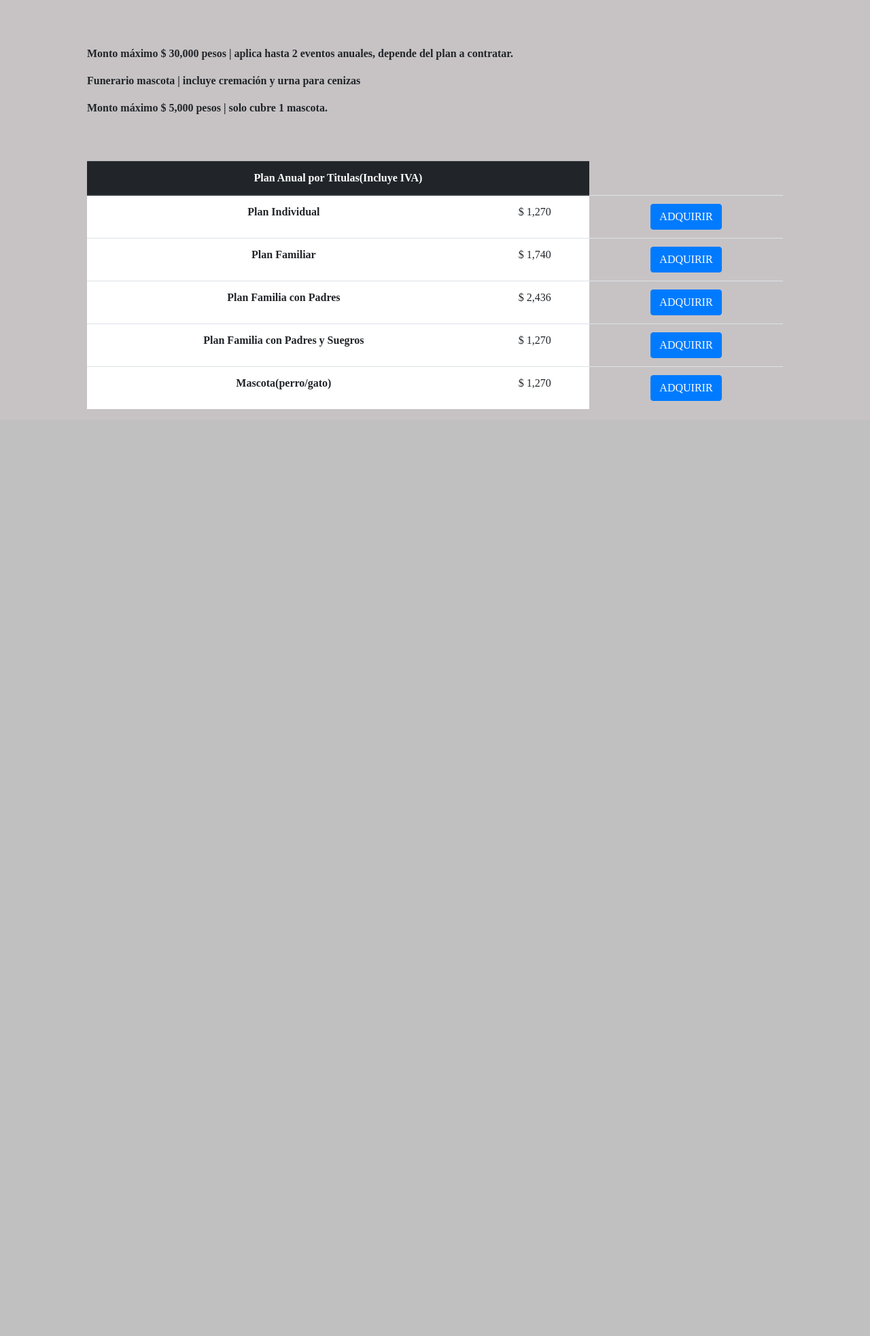
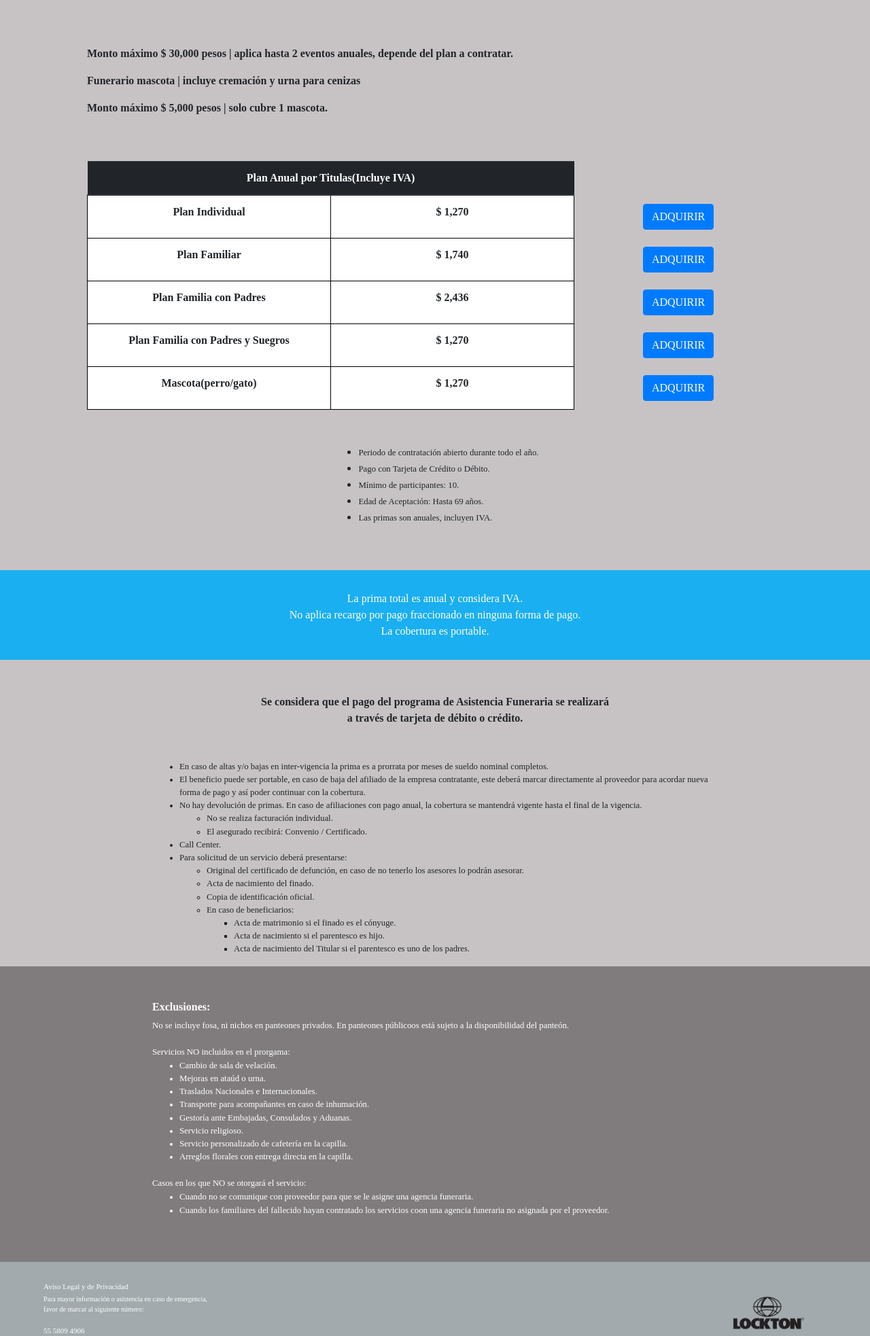
Before and after one commit to Peterdiaz15/lock, a PHP site: page /funeraria/index.php in a window 1280 px wide. Shown: the part 1097-3063 px from the top of the page at 68% size. Before the commit the page ends 1699 px from the top, so only its background shows below. Run offline with PHP 8.4, Linux system fonts and the light colour scheme; some libraries are stand-ins or nearby versions; some web fonts are replaced.

Commit message:
completo asistencia funeraria

```diff
--- a/basico/index.php
+++ b/basico/index.php
@@ -75,8 +75,6 @@
         <td>Honorarios Quirúrgicos por reembolso</td>
         <td>Gua +75 %</td>
       </tr>
-
-
     </table>
   </div>
 </div>
--- a/css/funeraria.css
+++ b/css/funeraria.css
@@ -17,9 +17,50 @@
 .iden{
 	width: 80%;
 }
+.iden2{
+	width: 65%;
+}
 #tabla{
 	background: white;
 }
 .colorB{
 	background: #C7C3C4;
+	border-color: #C7C3C4;
+
 }
+
+th{
+	background: black;
+	color: white;
+	padding: 10px;
+	text-align: center;
+}
+td{
+	border: 1px solid black;
+	padding: 10px;
+	background: white;
+	text-align: center;
+	font-weight: bold;
+	width: 35%;
+
+}
+#botonTabla{
+	border-color: #C7C3C4;
+}
+#azul{
+	background: #1AAFF1;
+}
+#textWhite{
+	color: white;
+}
+.espacio2{
+	margin-top: 30px;
+	margin-bottom: 30px;
+}
+#parte2{
+	background: #C7C3C4;
+}
+#grisObs{
+	background: #807C7D;
+	color: white;
+}
--- a/funeraria/index.php
+++ b/funeraria/index.php
@@ -71,7 +71,7 @@
 	  	</div>
 	  	<div class="col-12 display-flex ">
 	  		<div class="margin-auto iden">
-	  			<table class="table">
+	  			<table class="table margin-auto">
 	  				<thead class="thead-dark">
 	  					<tr>
 	  						<th scope="col" colspan="2" class="text-center">Plan Anual por Titulas(Incluye IVA)</th>
@@ -79,27 +79,27 @@
 	  				</thead>
 	  				<tbody id="tabla" class="text-center">
 	  					<tr>
-	  						<th>Plan Individual</th>
+	  						<td>Plan Individual</td>
+	  						<td>$ 1,270</td>
+	  						<td class="colorB" id="botonTabla"><button class="btn btn-primary">ADQUIRIR</button></td>
+	  					</tr>
+	  					<tr>
+	  						<td>Plan Familiar</td>
+	  						<td>$ 1,740</td>
+	  						<td class="colorB"><button class="btn btn-primary">ADQUIRIR</button></td>
+	  					</tr>
+	  					<tr>
+	  						<td>Plan Familia con Padres</td>
+	  						<td>$ 2,436</td>
+	  						<td class="colorB" ><button class="btn btn-primary">ADQUIRIR</button></td>
+	  					</tr>
+	  					<tr>
+	  						<td width="50%">Plan Familia con Padres y Suegros</td>
 	  						<td>$ 1,270</td>
 	  						<td class="colorB"><button class="btn btn-primary">ADQUIRIR</button></td>
 	  					</tr>
 	  					<tr>
-	  						<th>Plan Familiar</th>
-	  						<td>$ 1,740</td>
-	  						<td class="colorB"><button class="btn btn-primary">ADQUIRIR</button></td>
-	  					</tr>
-	  					<tr>
-	  						<th>Plan Familia con Padres</th>
-	  						<td>$ 2,436</td>
-	  						<td class="colorB" ><button class="btn btn-primary">ADQUIRIR</button></td>
-	  					</tr>
-	  					<tr>
-	  						<th>Plan Familia con Padres y Suegros</th>
-	  						<td>$ 1,270</td>
-	  						<td class="colorB"><button class="btn btn-primary">ADQUIRIR</button></td>
-	  					</tr>
-	  					<tr>
-	  						<th>Mascota(perro/gato)</th>
+	  						<td>Mascota(perro/gato)</td>
 	  						<td>$ 1,270</td>
 	  						<td class="colorB"><button class="btn btn-primary">ADQUIRIR</button></td>
 	  					</tr>
@@ -107,10 +107,85 @@
 	  			</table>
 	  		</div>
 	  	</div>
+	  	<div class="col-12 display-flex espacio">
+	  	  <div class="margin-auto">
+           <ul>
+		    <li><Small>Periodo de contratación abierto durante todo el año.</Small></li>
+		    <li><Small>Pago con Tarjeta de Crédito o Débito.</Small></li>
+		    <li><Small>Mínimo de participantes: 10.</Small></li>
+		    <li><Small>Edad de Aceptación: Hasta 69 años.</Small></li>
+		    <li><Small>Las primas son anuales, incluyen IVA.</Small></li>
+          </ul>
+	  	 </div>
+	  	</div>
 	  </div>
-	 </div>
+	  <div class="row" id="azul">
+	  	<div class="col-12 display-flex text-center espacio2">
+	  		<p class="margin-auto" id="textWhite">La prima total es anual y considera IVA.<br> No aplica recargo por pago fraccionado en ninguna forma de pago. <br>La cobertura es portable.</p>
+	  	</div>
+	  </div>
+	  <div class="row" id="parte2">
+	  	<div class="col-12 display-flex espacio">
+	  	 <p class="margin-auto text-center"><strong>Se considera que el pago del programa de Asistencia Funeraria se realizará <br>
+            a través de tarjeta de débito o crédito.</strong></p>
+	  	</div>
+	  	<div class="col-12 display-flex">
+	  		<div class="margin-auto iden2">
+	  		<small><ul>
+              <li>En caso de altas y/o bajas en inter-vigencia la prima es a prorrata por meses de sueldo nominal completos.</li>
+            <li>El beneficio puede ser portable, en caso de baja del afiliado de la empresa contratante, este deberá marcar directamente al proveedor para acordar nueva forma de pago y así poder continuar con la cobertura.</li>
+            <li>No hay devolución de primas. En caso de afiliaciones con pago anual, la cobertura se mantendrá vigente hasta el final de la vigencia.</li>
+              <ul>
+               <li>No se realiza facturación individual.</li>
+               <li>El asegurado recibirá: Convenio / Certificado.</li>
+              </ul>
+            <li>Call Center.</li>
+            <li>Para solicitud de un servicio deberá presentarse:</li>
+              <ul>
+               <li>Original del certificado de defunción, en caso de no tenerlo los asesores lo podrán asesorar.</li>
+               <li>Acta de nacimiento del finado.</li>
+               <li>Copia de identificación oficial.</li>
+               <li>En caso de beneficiarios:</li>
+                  <ul>
+                   <li>Acta de matrimonio si el finado es el cónyuge.</li>
+                   <li>Acta de nacimiento si el parentesco es hijo.</li>
+                   <li>Acta de nacimiento del Titular si el parentesco es uno de los padres.</li>
+                  </ul>
+              </ul>
+            </ul></small>
+	  	</div>
+	  </div>
+	  </div>
+	  <div class="row" id="grisObs">
+	  	<div class="col-12 display-flex">
+	  		<div class="margin-auto espacio iden2">
+	  			<h6 class="font-weight-bold">Exclusiones:</h6>
+                <small><p>No se incluye fosa, ni nichos en panteones privados. En panteones públicoos está sujeto a la disponibilidad del panteón.</p>
+                <a>Servicios NO incluidos en el prorgama:</a>
+	  			<ul>
+	  			 <li>Cambio de sala de velación.</li>
+	  			 <li>Mejoras en ataúd o urna.</li>
+	  			 <li>Traslados Nacionales e Internacionales.</li>
+	  			 <li>Transporte para acompañantes en caso de inhumación.</li>
+	  			 <li>Gestoría ante Embajadas, Consulados y Aduanas.</li>
+	  			 <li>Servicio religioso.</li>
+	  			 <li>Servicio personalizado de cafetería en la capilla.</li>
+	  			 <li>Arreglos florales con entrega directa en la capilla.</li>
+	  			</ul>
+
+                <a>Casos en los que NO se otorgará el servicio:</a>
+	  			<ul>
+	  				<li>Cuando no se comunique con proveedor para que se le asigne una agencia funeraria.</</li>
+	  				<li>Cuando los familiares del fallecido hayan contratado los servicios coon una agencia funeraria no asignada por el proveedor.</li>
+	  			</ul></small>
+
+	  		</div>
+	  	</div>
+	  </div>
+	  <?php include '../php/footer.php' ?>
+	</div>
 	<script type="text/javascript" src="../js/jquery-3.4.1.min.js"></script>
 	<script type="text/javascript" src="../js/popper.min.js"></script>
 	<script type="text/javascript" src="../js/bootstrap.min.js"></script>
-	</body>
+</body>
 </html>
```
